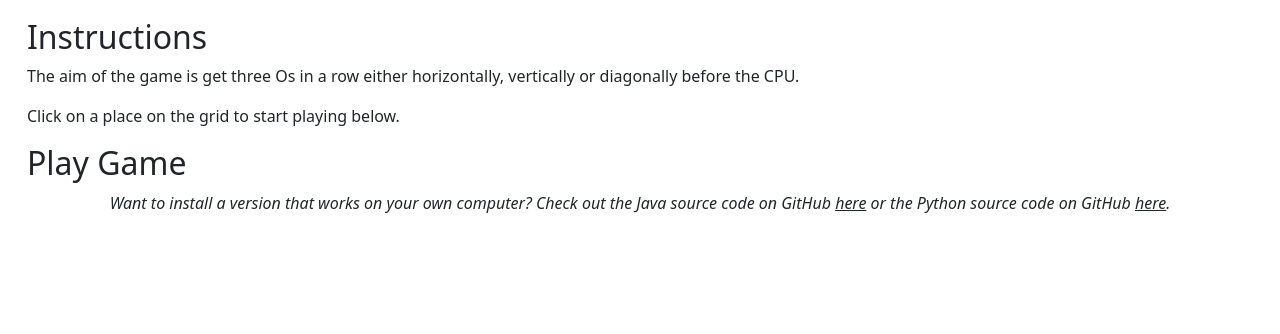
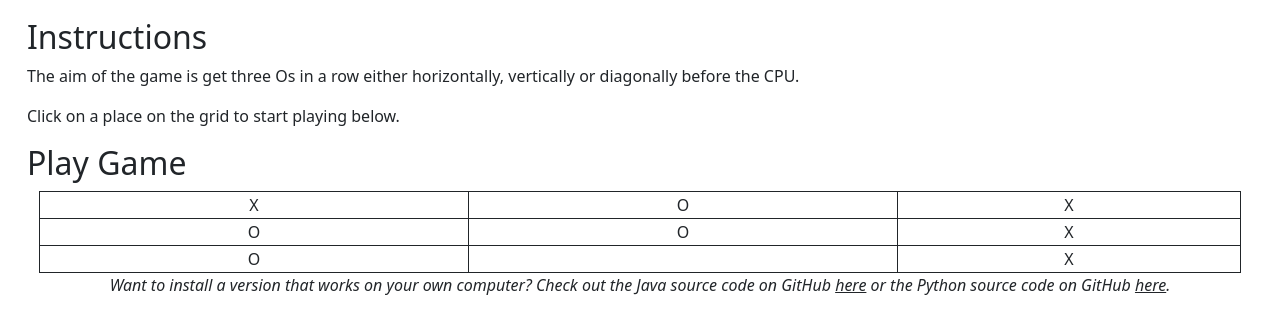
Before and after one commit to nlutala/nlutala-portfolio, a Django app: page /projects/tic-tac-toe in a window 1280 px wide. Shown: the part 213-547 px from the top of the page. Run offline with Django 5.2, Linux system fonts and the light colour scheme.

Commit message:
Add the grid to the tic-tac-toe project of the webpage, but I need to make this process dynamic

```diff
--- a/website/templates/website/tic_tac_toe.html
+++ b/website/templates/website/tic_tac_toe.html
@@ -56,6 +56,26 @@
         Click on a place on the grid to start playing below.
       </p>
       <h2>Play Game</h2>
+      <div class="container-fluid">
+        <table style="border: 1px solid; text-align: center;
+          border-collapse: collapse; width: 100%;">
+          <tr style="padding: 45px;">
+            <td style="border: 1px solid;">X</td>
+            <td style="border: 1px solid;">O</td>
+            <td style="border: 1px solid;">X</td>
+          </tr>
+          <tr style="padding: 45px;">
+            <td style="border: 1px solid;">O</td>
+            <td style="border: 1px solid;">O</td>
+            <td style="border: 1px solid;">X</td>
+          </tr>
+          <tr style="padding: 45px;">
+            <td style="border: 1px solid;">O</td>
+            <td style="border: 1px solid;"></td>
+            <td style="border: 1px solid;">X</td>
+          </tr>
+        </table>
+      </div>
     </div>
     <div class="container-fluid" style="text-align: center;">
       <p>
```
